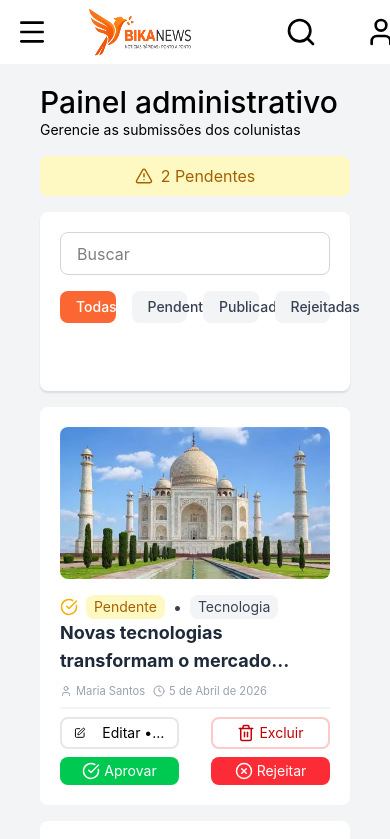
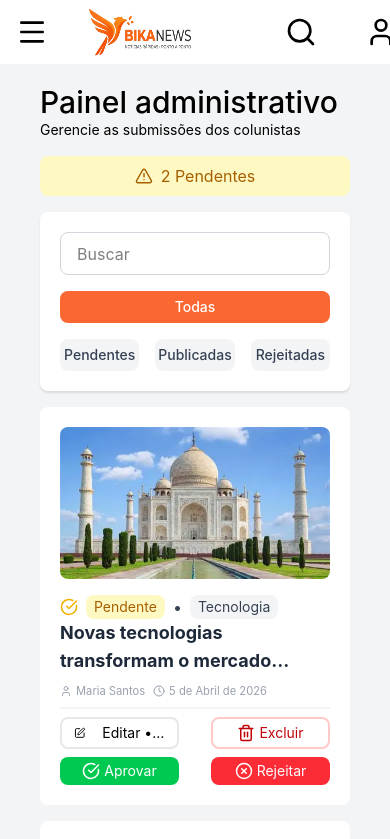
Before and after one commit to matheusnoronhasilvawork-ops/BikaNews, a React (Vite) app: page / in a window 390 px wide. Shown: the top 839 px of the page. Built offline with nearby package versions, Linux system fonts and the light colour scheme.

Commit message:
style: Responsividade nos filtros de pesquisa

```diff
--- a/src/adminPanel.tsx
+++ b/src/adminPanel.tsx
@@ -23,11 +23,11 @@ export default function AdminPanel() {
                         <Search size={25} className="text-gray-400" />
                         <input className="outline-none" placeholder="Buscar" />
                     </div>
-                    <div className="flex flex-row gap-4 max-sm:grid max-sm:grid-cols-4 max-sm:grid-rows-2">
-                        <button className="flex flex-row bg-[#fa6732] text-white px-4 py-1.5 text-sm font-medium rounded-lg cursor-pointer">Todas</button>
-                        <button className="flex flex-row bg-gray-100 text-gray-700 px-4 py-1.5 text-sm font-medium rounded-lg cursor-pointer">Pendentes</button>
-                        <button className="flex flex-row bg-gray-100 text-gray-700 px-4 py-1.5 text-sm font-medium rounded-lg cursor-pointer">Publicadas</button>
-                        <button className="flex flex-row bg-gray-100 text-gray-700 px-4 py-1.5 text-sm font-medium rounded-lg cursor-pointer">Rejeitadas</button>
+                    <div className="flex flex-row gap-4 max-sm:grid max-sm:grid-cols-3 max-sm:grid-rows-2">
+                        <button className="max-sm:col-span-3 justify-center flex flex-row bg-[#fa6732] text-white px-4 py-1.5 text-sm font-medium rounded-lg cursor-pointer">Todas</button>
+                        <button className="flex flex-row justify-center bg-gray-100 text-gray-700 px-4 py-1.5 text-sm font-medium rounded-lg cursor-pointer">Pendentes</button>
+                        <button className="flex flex-row justify-center bg-gray-100 text-gray-700 px-4 py-1.5 text-sm font-medium rounded-lg cursor-pointer">Publicadas</button>
+                        <button className="flex flex-row justify-center bg-gray-100 text-gray-700 px-4 py-1.5 text-sm font-medium rounded-lg cursor-pointer">Rejeitadas</button>
                     </div>
                 </div>
                 <div className="flex flex-row rounded-lg p-5 bg-white w-full gap-4 max-md:flex-col">
```
